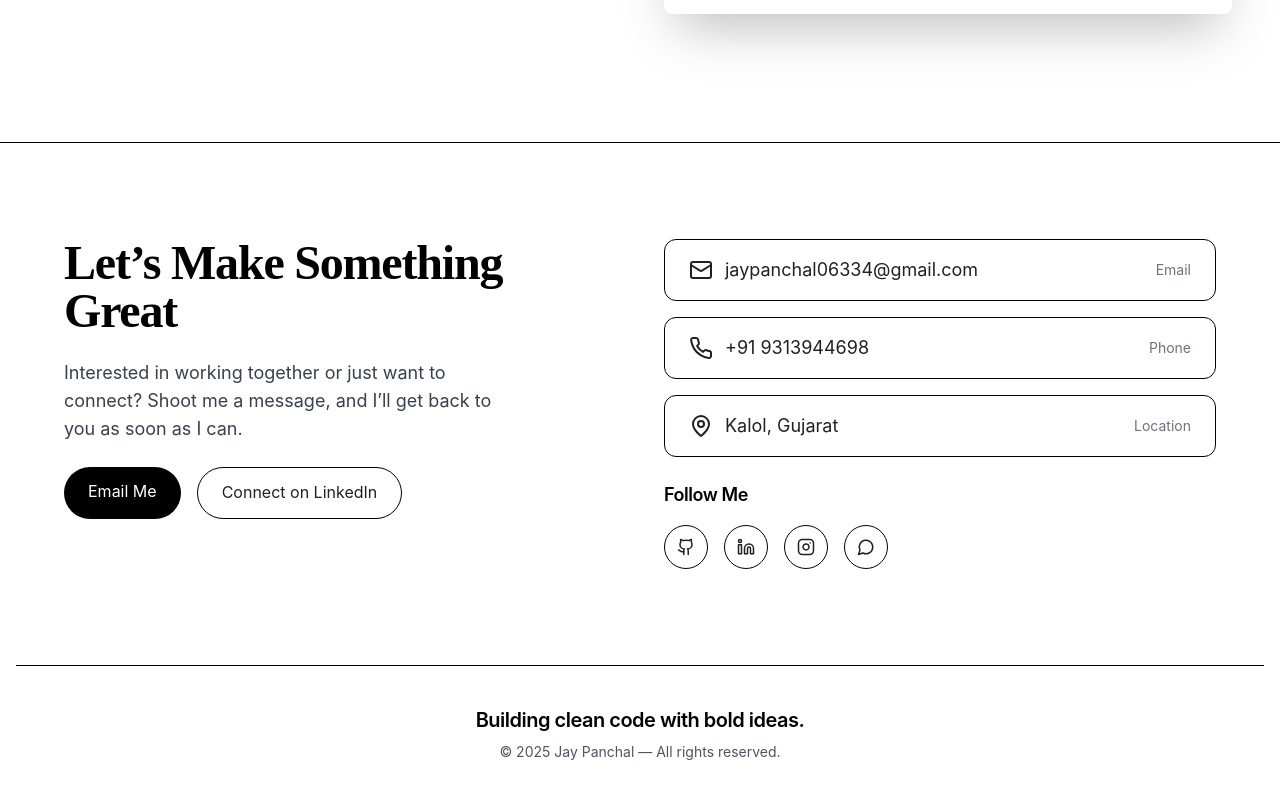
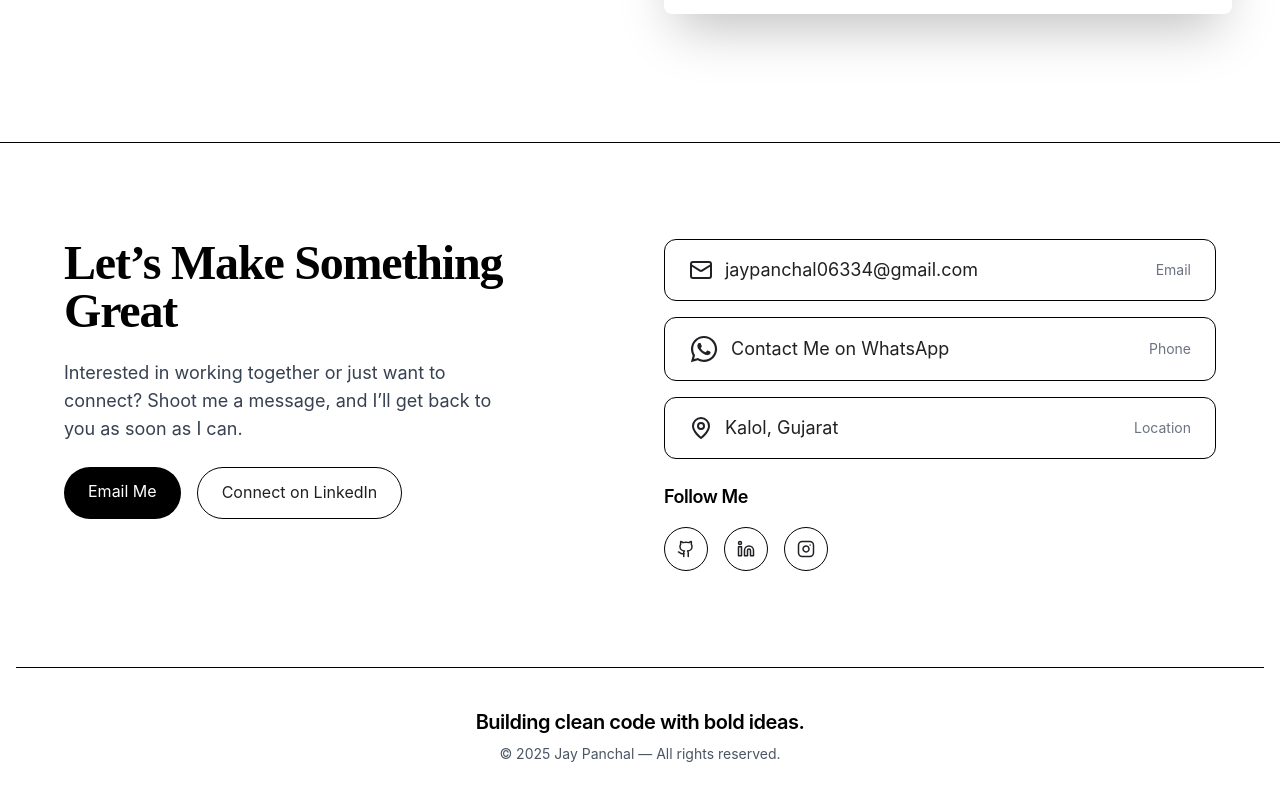
Before and after one commit to Jay-panchal-25/Portfolio-, a React (Vite) app: page / in a window 1280 px wide. Shown: the part 3655-4455 px from the top of the page. Built offline with nearby package versions, Linux system fonts and the light colour scheme; a web font is replaced by a local one.

Commit message:
add whatsapp icon

```diff
--- a/package.json
+++ b/package.json
@@ -15,6 +15,7 @@
     "lucide-react": "^0.344.0",
     "react": "^18.3.1",
     "react-dom": "^18.3.1",
+    "react-icons": "^5.5.0",
     "react-router-dom": "^7.6.2"
   },
   "devDependencies": {
--- a/src/components/Contact.jsx
+++ b/src/components/Contact.jsx
@@ -6,8 +6,8 @@ import {
   Linkedin,
   Twitter,
   Instagram,
-  MessageCircle,
 } from "lucide-react";
+import { FaWhatsapp } from "react-icons/fa6";
 
 const Contact = () => {
   const socialLinks = [
@@ -25,11 +25,6 @@ const Contact = () => {
       icon: <Instagram size={18} />,
       label: "Instagram",
       href: "https://www.instagram.com/_jay_panchal_007",
-    },
-    {
-      icon: <MessageCircle size={18} />,
-      label: "whatsapp",
-      href: "https://wa.me/919313944698",
     },
   ];
 
@@ -91,8 +86,15 @@ const Contact = () => {
               className="flex items-center justify-between px-6 py-4 border border-black rounded-xl hover:bg-black hover:text-white transition-colors"
             >
               <div className="flex items-center gap-3">
-                <Phone />
-                <span className="text-sm sm:text-lg">+91 9313944698</span>
+                <FaWhatsapp className="text-3xl" />
+
+                <a
+                  href="https://wa.me/919313944698?text=Hey%20there%21%20Saw%20your%20work%20and%20loved%20it%20%E2%80%94%20let%E2%80%99s%20explore%20how%20we%20can%20create%20something%20awesome%20together."
+                  target="_blank"
+                  className="text-sm sm:text-lg"
+                >
+                  Contact Me on WhatsApp
+                </a>
               </div>
               <span className="text-xs sm:text-sm text-gray-500">Phone</span>
             </a>
```
Also changed, not shown: 1 other file (tests, documents, lock files or other folders).
